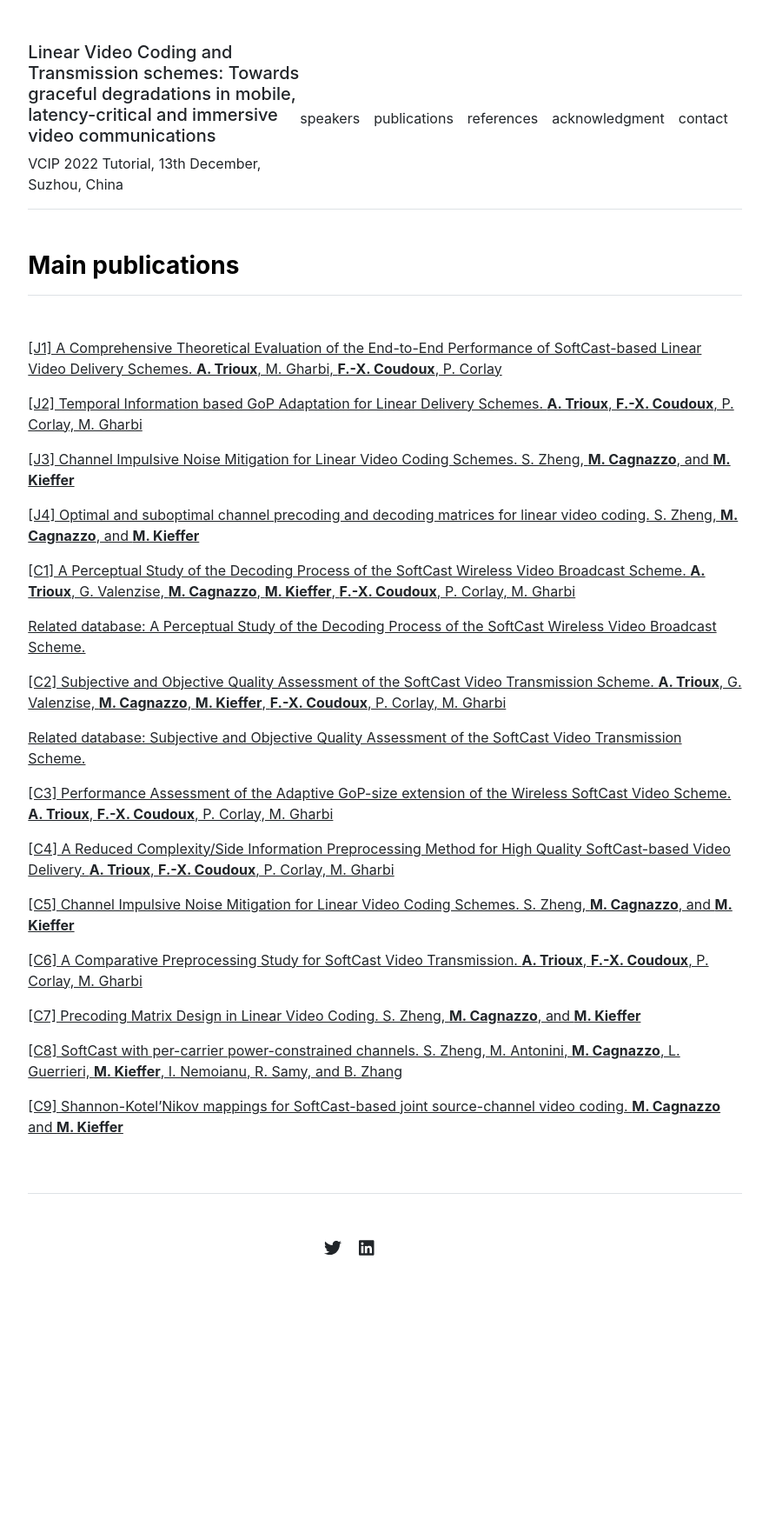
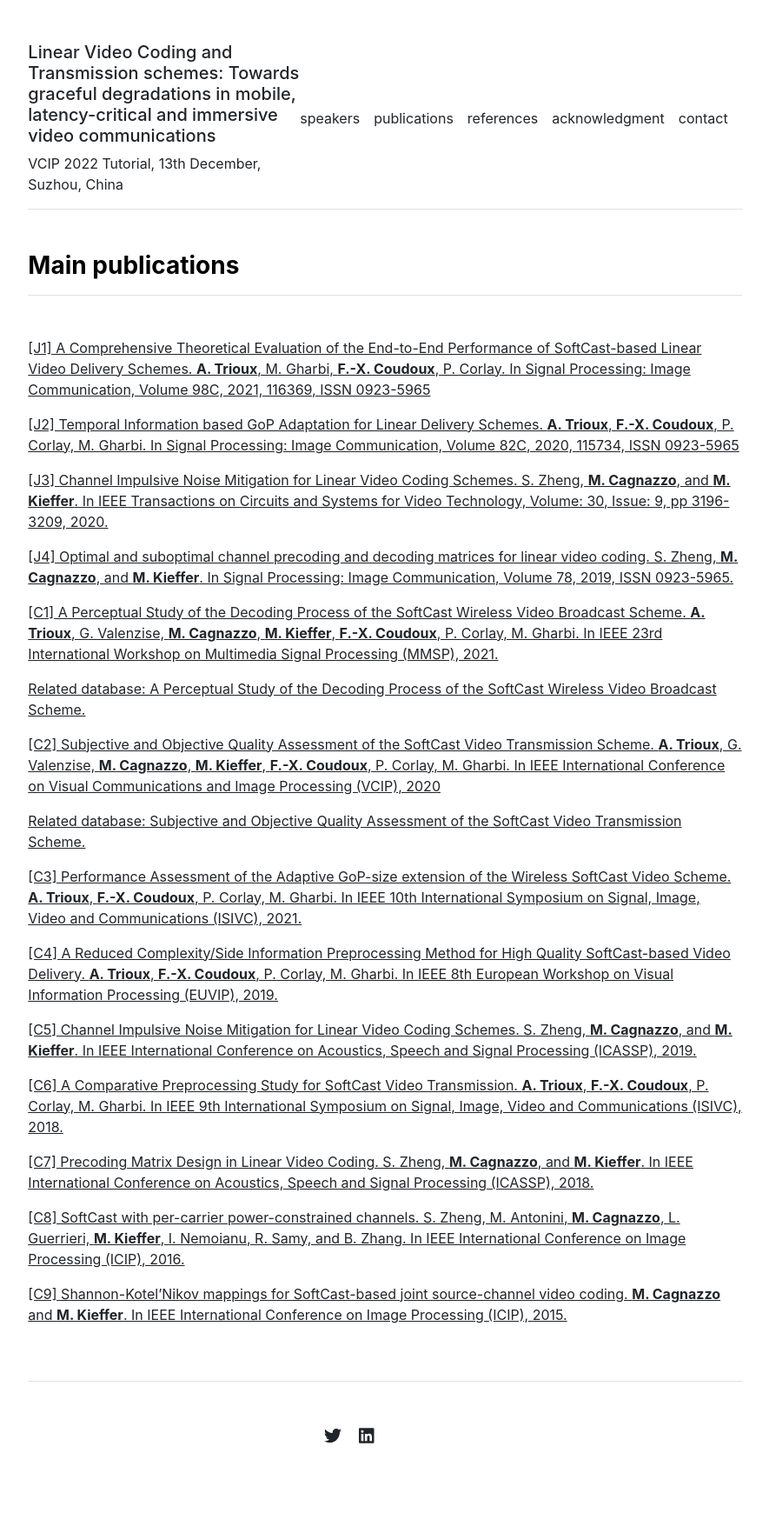
Before and after one commit to XiaYi59/LVCT, a Jekyll site: the page built from publications.md, in a window 1280 px wide. Shown: the whole page at 87% size, without its empty margins (197-1082 px from the left). Built offline with Jekyll 4.4.1, drawn with Linux system fonts in a browser that asks for light colours; before the commit the page ends 1547 px from its top, so only the background shows below that.

Commit message:
Update publications.yml

```diff
--- a/_data/publications.yml
+++ b/_data/publications.yml
@@ -1,25 +1,25 @@
 featured:
-- {name: '[J1] A Comprehensive Theoretical Evaluation of the End-to-End Performance of SoftCast-based Linear Video Delivery Schemes. <strong>A. Trioux</strong>, M. Gharbi, <strong>F.-X. Coudoux</strong>, P. Corlay', url: 'https://doi.org/10.1016/j.image.2021.116369'}
-- {name: '[J2] Temporal Information based GoP Adaptation for Linear Delivery Schemes. <strong>A. Trioux</strong>, <strong>F.-X. Coudoux</strong>, P. Corlay, M. Gharbi', url: 'https://doi.org/10.1016/j.image.2019.115734'}
-- {name: '[J3] Channel Impulsive Noise Mitigation for Linear Video Coding Schemes. S. Zheng, <strong>M. Cagnazzo</strong>, and <strong>M. Kieffer</strong>', url: 'https://doi.org/10.1109/TCSVT.2019.2937451'}
-- {name: '[J4] Optimal and suboptimal channel precoding and decoding matrices for linear video coding. S. Zheng, <strong>M. Cagnazzo</strong>, and <strong>M. Kieffer</strong>', url: 'https://doi.org/10.1016/j.image.2019.06.011'}
+- {name: '[J1] A Comprehensive Theoretical Evaluation of the End-to-End Performance of SoftCast-based Linear Video Delivery Schemes. <strong>A. Trioux</strong>, M. Gharbi, <strong>F.-X. Coudoux</strong>, P. Corlay. In Signal Processing: Image Communication, Volume 98C, 2021, 116369, ISSN 0923-5965', url: 'https://doi.org/10.1016/j.image.2021.116369'}
+- {name: '[J2] Temporal Information based GoP Adaptation for Linear Delivery Schemes. <strong>A. Trioux</strong>, <strong>F.-X. Coudoux</strong>, P. Corlay, M. Gharbi. In Signal Processing: Image Communication, Volume 82C, 2020, 115734, ISSN 0923-5965', url: 'https://doi.org/10.1016/j.image.2019.115734'}
+- {name: '[J3] Channel Impulsive Noise Mitigation for Linear Video Coding Schemes. S. Zheng, <strong>M. Cagnazzo</strong>, and <strong>M. Kieffer</strong>. In IEEE Transactions on Circuits and Systems for Video Technology, Volume: 30, Issue: 9, pp 3196-3209, 2020.', url: 'https://doi.org/10.1109/TCSVT.2019.2937451'}
+- {name: '[J4] Optimal and suboptimal channel precoding and decoding matrices for linear video coding. S. Zheng, <strong>M. Cagnazzo</strong>, and <strong>M. Kieffer</strong>. In Signal Processing: Image Communication, Volume 78, 2019, ISSN 0923-5965.', url: 'https://doi.org/10.1016/j.image.2019.06.011'}
 
 index:
-- {name: '[J1] A Comprehensive Theoretical Evaluation of the End-to-End Performance of SoftCast-based Linear Video Delivery Schemes. <strong>A. Trioux</strong>, M. Gharbi, <strong>F.-X. Coudoux</strong>, P. Corlay', url: 'https://doi.org/10.1016/j.image.2021.116369'}
-- {name: '[J2] Temporal Information based GoP Adaptation for Linear Delivery Schemes. <strong>A. Trioux</strong>, <strong>F.-X. Coudoux</strong>, P. Corlay, M. Gharbi', url: 'https://doi.org/10.1016/j.image.2019.115734'}
-- {name: '[J3] Channel Impulsive Noise Mitigation for Linear Video Coding Schemes. S. Zheng, <strong>M. Cagnazzo</strong>, and <strong>M. Kieffer</strong>', url: 'https://doi.org/10.1109/TCSVT.2019.2937451'}
-- {name: '[J4] Optimal and suboptimal channel precoding and decoding matrices for linear video coding. S. Zheng, <strong>M. Cagnazzo</strong>, and <strong>M. Kieffer</strong>', url: 'https://doi.org/10.1016/j.image.2019.06.011'}
+- {name: '[J1] A Comprehensive Theoretical Evaluation of the End-to-End Performance of SoftCast-based Linear Video Delivery Schemes. <strong>A. Trioux</strong>, M. Gharbi, <strong>F.-X. Coudoux</strong>, P. Corlay. In Signal Processing: Image Communication, Volume 98C, 2021, 116369, ISSN 0923-5965', url: 'https://doi.org/10.1016/j.image.2021.116369'}
+- {name: '[J2] Temporal Information based GoP Adaptation for Linear Delivery Schemes. <strong>A. Trioux</strong>, <strong>F.-X. Coudoux</strong>, P. Corlay, M. Gharbi. In Signal Processing: Image Communication, Volume 82C, 2020, 115734, ISSN 0923-5965', url: 'https://doi.org/10.1016/j.image.2019.115734'}
+- {name: '[J3] Channel Impulsive Noise Mitigation for Linear Video Coding Schemes. S. Zheng, <strong>M. Cagnazzo</strong>, and <strong>M. Kieffer</strong>. In IEEE Transactions on Circuits and Systems for Video Technology, Volume: 30, Issue: 9, pp 3196-3209, 2020.', url: 'https://doi.org/10.1109/TCSVT.2019.2937451'}
+- {name: '[J4] Optimal and suboptimal channel precoding and decoding matrices for linear video coding. S. Zheng, <strong>M. Cagnazzo</strong>, and <strong>M. Kieffer</strong>. In Signal Processing: Image Communication, Volume 78, 2019, ISSN 0923-5965.', url: 'https://doi.org/10.1016/j.image.2019.06.011'}
 
-- {name: '[C1] A Perceptual Study of the Decoding Process of the SoftCast Wireless Video Broadcast Scheme. <strong>A. Trioux</strong>, G. Valenzise, <strong>M. Cagnazzo</strong>, <strong>M. Kieffer</strong>, <strong>F.-X. Coudoux</strong>, P. Corlay, M. Gharbi', url: 'https://ieeexplore.ieee.org/document/9733474'}
+- {name: '[C1] A Perceptual Study of the Decoding Process of the SoftCast Wireless Video Broadcast Scheme. <strong>A. Trioux</strong>, G. Valenzise, <strong>M. Cagnazzo</strong>, <strong>M. Kieffer</strong>, <strong>F.-X. Coudoux</strong>, P. Corlay, M. Gharbi. In IEEE 23rd International Workshop on Multimedia Signal Processing (MMSP), 2021.', url: 'https://ieeexplore.ieee.org/document/9733474'}
 - {name: 'Related database: A Perceptual Study of the Decoding Process of the SoftCast Wireless Video Broadcast Scheme.', url: 'https://ieee-dataport.org/open-access/perceptual-study-decoding-process-softcast-wireless-video-broadcast-scheme'}
 
-- {name: '[C2] Subjective and Objective Quality Assessment of the SoftCast Video Transmission Scheme. <strong>A. Trioux</strong>, G. Valenzise, <strong>M. Cagnazzo</strong>, <strong>M. Kieffer</strong>, <strong>F.-X. Coudoux</strong>, P. Corlay, M. Gharbi', url: 'https://doi.org/10.1109/VCIP49819.2020.9301778'}
+- {name: '[C2] Subjective and Objective Quality Assessment of the SoftCast Video Transmission Scheme. <strong>A. Trioux</strong>, G. Valenzise, <strong>M. Cagnazzo</strong>, <strong>M. Kieffer</strong>, <strong>F.-X. Coudoux</strong>, P. Corlay, M. Gharbi. In IEEE International Conference on Visual Communications and Image Processing (VCIP), 2020', url: 'https://doi.org/10.1109/VCIP49819.2020.9301778'}
 - {name: 'Related database: Subjective and Objective Quality Assessment of the SoftCast Video Transmission Scheme.', url: 'https://ieee-dataport.org/open-access/subjective-and-objective-quality-assessment-softcast-video-transmission-scheme'}
 
-- {name: '[C3] Performance Assessment of the Adaptive GoP-size extension of the Wireless SoftCast Video Scheme. <strong>A. Trioux</strong>, <strong>F.-X. Coudoux</strong>, P. Corlay, M. Gharbi', url: 'https://doi.org/10.1109/ISIVC49222.2021.9487549'}
-- {name: '[C4] A Reduced Complexity/Side Information Preprocessing Method for High Quality SoftCast-based Video Delivery. <strong>A. Trioux</strong>, <strong>F.-X. Coudoux</strong>, P. Corlay, M. Gharbi', url: 'https://doi.org/10.1109/EUVIP47703.2019.8946224'}
-- {name: '[C5] Channel Impulsive Noise Mitigation for Linear Video Coding Schemes. S. Zheng, <strong>M. Cagnazzo</strong>, and <strong>M. Kieffer</strong>', url: 'https://doi.org/10.1109/ICASSP.2019.8682699'}
-- {name: '[C6] A Comparative Preprocessing Study for SoftCast Video Transmission. <strong>A. Trioux</strong>, <strong>F.-X. Coudoux</strong>, P. Corlay, M. Gharbi', url: 'https://doi.org/10.1109/ISIVC.2018.8709171'}
-- {name: '[C7] Precoding Matrix Design in Linear Video Coding. S. Zheng, <strong>M. Cagnazzo</strong>, and <strong>M. Kieffer</strong>', url: 'https://doi.org/10.1109/ICASSP.2018.8461287'}
-- {name: '[C8] SoftCast with per-carrier power-constrained channels. S. Zheng, M. Antonini, <strong>M. Cagnazzo</strong>, L. Guerrieri, <strong>M. Kieffer</strong>, I. Nemoianu, R. Samy, and B. Zhang', url: 'https://doi.org/10.1109/ICIP.2016.7532733'}
-- {name: '[C9] Shannon-Kotel’Nikov mappings for SoftCast-based joint source-channel video coding. <strong>M. Cagnazzo</strong> and <strong>M. Kieffer</strong>', url: 'https://doi.org/10.1109/ICIP.2015.7350967'}
+- {name: '[C3] Performance Assessment of the Adaptive GoP-size extension of the Wireless SoftCast Video Scheme. <strong>A. Trioux</strong>, <strong>F.-X. Coudoux</strong>, P. Corlay, M. Gharbi. In IEEE 10th International Symposium on Signal, Image, Video and Communications (ISIVC), 2021.', url: 'https://doi.org/10.1109/ISIVC49222.2021.9487549'}
+- {name: '[C4] A Reduced Complexity/Side Information Preprocessing Method for High Quality SoftCast-based Video Delivery. <strong>A. Trioux</strong>, <strong>F.-X. Coudoux</strong>, P. Corlay, M. Gharbi. In IEEE 8th European Workshop on Visual Information Processing (EUVIP), 2019.', url: 'https://doi.org/10.1109/EUVIP47703.2019.8946224'}
+- {name: '[C5] Channel Impulsive Noise Mitigation for Linear Video Coding Schemes. S. Zheng, <strong>M. Cagnazzo</strong>, and <strong>M. Kieffer</strong>. In IEEE International Conference on Acoustics, Speech and Signal Processing (ICASSP), 2019.', url: 'https://doi.org/10.1109/ICASSP.2019.8682699'}
+- {name: '[C6] A Comparative Preprocessing Study for SoftCast Video Transmission. <strong>A. Trioux</strong>, <strong>F.-X. Coudoux</strong>, P. Corlay, M. Gharbi. In IEEE 9th International Symposium on Signal, Image, Video and Communications (ISIVC), 2018.', url: 'https://doi.org/10.1109/ISIVC.2018.8709171'}
+- {name: '[C7] Precoding Matrix Design in Linear Video Coding. S. Zheng, <strong>M. Cagnazzo</strong>, and <strong>M. Kieffer</strong>. In IEEE International Conference on Acoustics, Speech and Signal Processing (ICASSP), 2018.', url: 'https://doi.org/10.1109/ICASSP.2018.8461287'}
+- {name: '[C8] SoftCast with per-carrier power-constrained channels. S. Zheng, M. Antonini, <strong>M. Cagnazzo</strong>, L. Guerrieri, <strong>M. Kieffer</strong>, I. Nemoianu, R. Samy, and B. Zhang. In IEEE International Conference on Image Processing (ICIP), 2016.', url: 'https://doi.org/10.1109/ICIP.2016.7532733'}
+- {name: '[C9] Shannon-Kotel’Nikov mappings for SoftCast-based joint source-channel video coding. <strong>M. Cagnazzo</strong> and <strong>M. Kieffer</strong>. In IEEE International Conference on Image Processing (ICIP), 2015.', url: 'https://doi.org/10.1109/ICIP.2015.7350967'}
```
